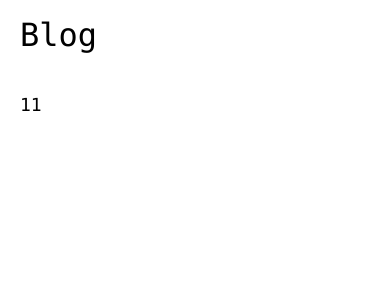
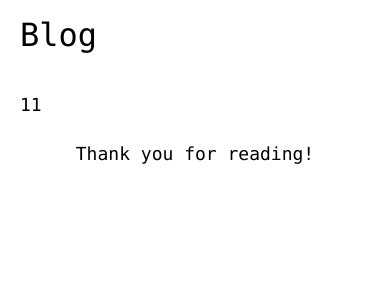
Before and after one commit to helgastogova/customize-ui, a Next.js app: page /blog in a window 390 px wide. Shown: the top 300 px of the page. Built offline with nearby package versions, Linux system fonts and the light colour scheme.

Commit message:
education

```diff
--- /dev/null
+++ b/client/components/cv/education/education.module.css
@@ -0,0 +1,3 @@
+.root {
+  margin-top: 30px;
+}
--- /dev/null
+++ b/client/components/cv/education/item/item.module.css
@@ -0,0 +1,65 @@
+.root {
+  position: relative;
+  margin: 30px 0;
+  padding-left: 40px;
+  line-height: 200%;
+}
+
+.root:before {
+  position: absolute;
+  top: 7px;
+  left: 0;
+  width: 20px;
+  height: 20px;
+  border-radius: 50%;
+  background: #2998ff;
+  content: '';
+}
+
+.root:after {
+  position: absolute;
+  top: 27px;
+  left: 8px;
+  width: 4px;
+  height: calc(100% - 24px);
+  background: #2998ff;
+  content: '';
+}
+
+@media print {
+  .root {
+    padding-left: 30px;
+    border-left: 2px #888 solid;
+  }
+}
+
+.root p {
+  margin: 10px 0;
+}
+
+.p {
+  margin: 20px 0;
+}
+
+.logo {
+  height: 30px;
+  width: 30px;
+}
+
+@media screen and (max-width: 700px) {
+  .root {
+    padding-left: 0;
+    line-height: 140%;
+    font-size: 16px;
+  }
+
+  .root:before {
+    display: none;
+  }
+
+  .root:after {
+    top: 0;
+    left: -20px;
+    height: 100%;
+  }
+}
--- a/client/components/cv/experience/index.tsx
+++ b/client/components/cv/experience/index.tsx
@@ -5,6 +5,7 @@ import Loader from '@ui/loader';
 
 import ExperienceItem from './item';
 import Skills from './skills';
+import Education from '../education';
 
 import styles from './experience.module.css';
 
@@ -43,7 +44,9 @@ const Experience: React.FC = () => {
       <div className={styles.wrapper}>
         {loading ? <Loader centered /> : List}
       </div>
-      <Text align="center">Thank you for reading!</Text>
+
+      <Text align="center" className={styles.end}></Text>
+      <Education />
     </div>
   );
 };
--- a/client/components/layout/footer/footer.module.css
+++ b/client/components/layout/footer/footer.module.css
@@ -1,4 +1,3 @@
 .root {
-    height: 30px;
-    padding: 10px;
+  padding: 10px 0 30px;
 }
--- a/client/components/layout/footer/index.tsx
+++ b/client/components/layout/footer/index.tsx
@@ -1,18 +1,14 @@
 import cx from 'classnames';
 
 import ContentInner from '@ui/contentInner';
+import Text from '@ui/text';
 
 import styles from './footer.module.css';
 
-interface FooterProps {
-  children?: React.ReactNode;
-  className?: string;
-}
-
-const Footer: React.FC<FooterProps> = ({children, className}) => {
+const Footer: React.FC = () => {
   return (
-    <footer className={cx(styles.root, className)}>
-      {children && <ContentInner>{children}</ContentInner>}
+    <footer className={styles.root}>
+      <Text align="center">Thank you for reading!</Text>
     </footer>
   );
 };
```
Also changed, not shown: client/components/cv/education/index.tsx (added, +39 -0 lines), client/components/cv/education/item/index.tsx (added, +32 -0 lines).
